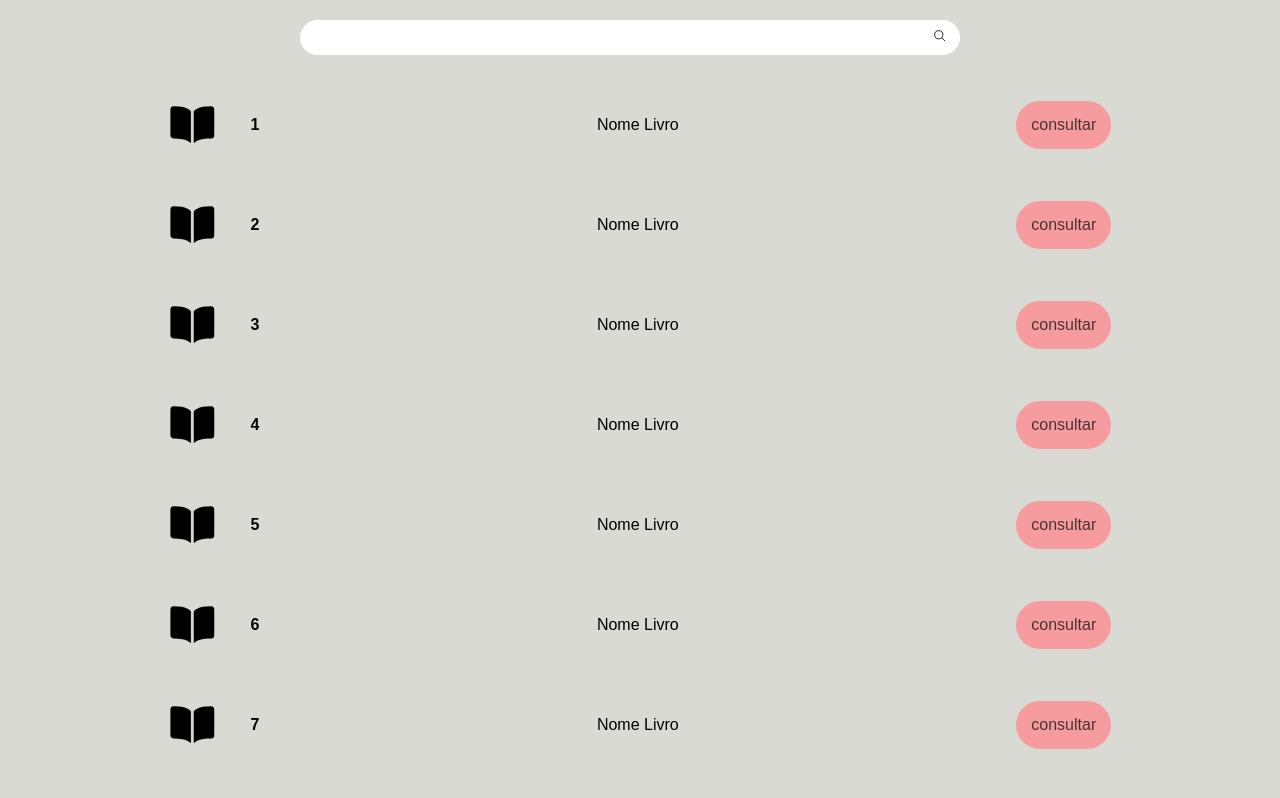
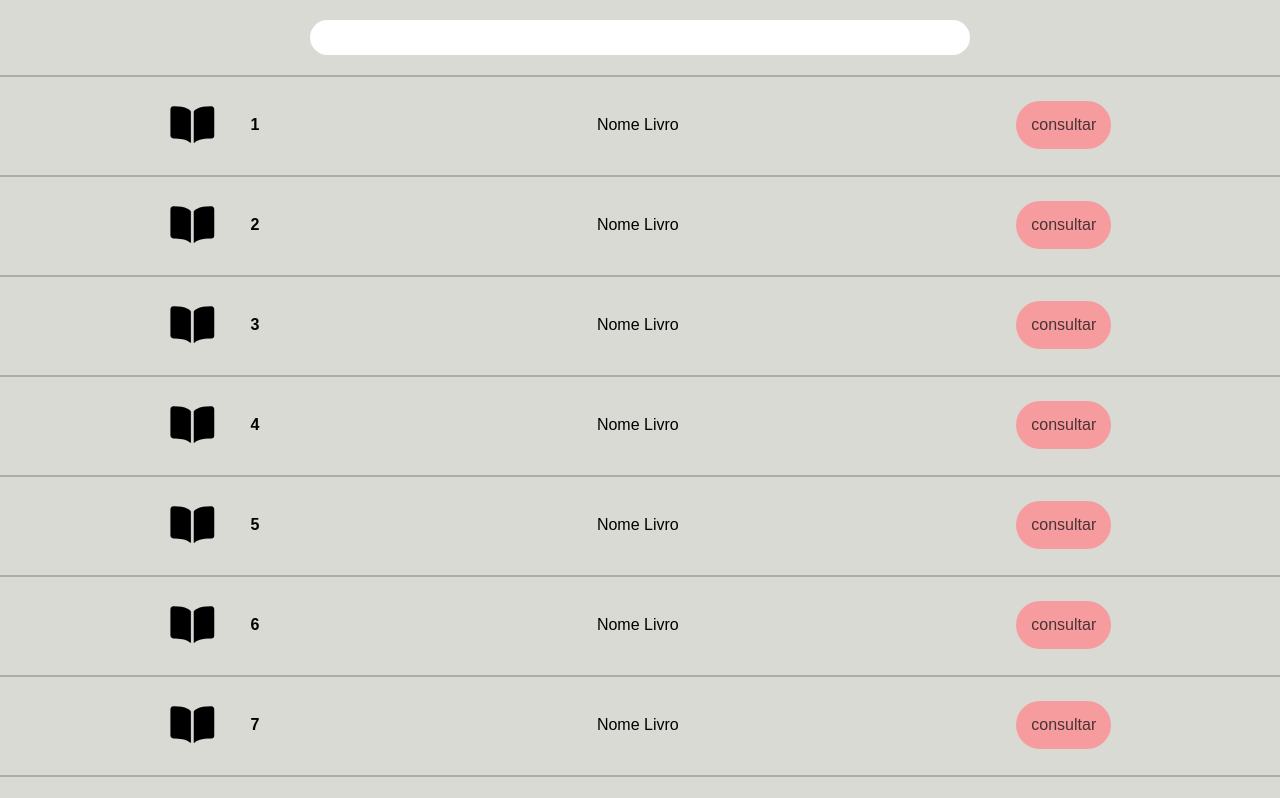
Before and after one commit to LucasVince/Libratech, a plain HTML site: page iframe/livros.html in a window 1280 px wide. Shown: the top 798 px of the page. Drawn offline with nearby package versions, Linux system fonts and the light colour scheme.

Commit message:
Add files via upload

```diff
--- a/iframe/js/modo_escuro.js
+++ b/iframe/js/modo_escuro.js
@@ -1,14 +1,16 @@
 window.addEventListener('DOMContentLoaded', () => {
     const switchInput = document.querySelector('#checkboxInput');
 
-    const tagMain = document.querySelector('main');
+    const tagMainConfig = document.querySelector('#mainConfig');
     const tagH1 = document.querySelector('h1');
     const configsDiv = document.querySelector('#configs div');
 
+    const TagBodyLivro = document.querySelector('#bodyLivro');
     const divLivros = document.querySelectorAll('.livro');
+    const divSearch = document.querySelector('#search-div');
 
     const mudarParaModoEscuro = () => {
-        if (tagMain) tagMain.style.backgroundColor = '#161718';
+        if (tagMainConfig) tagMainConfig.style.backgroundColor = '#161718';
         if (tagH1) {
             tagH1.style.backgroundColor = '#474a4d';
             tagH1.style.color = 'white';
@@ -17,24 +19,40 @@ window.addEventListener('DOMContentLoaded', () => {
             configsDiv.style.backgroundColor = '#474a4d';
             configsDiv.style.color = 'white';
         }
+
+        if (TagBodyLivro) {
+            TagBodyLivro.style.backgroundColor = '#161718';
+        }
         if (divLivros) {
             console.log(divLivros)
-            divLivros.forEach(el => divLivros[el].style.backgroundColor = '#474a4d');
+            divLivros.forEach(el => el.style.boxShadow = '0 2px 0 #474a4d');
+            divLivros.forEach(el => el.style.color = 'white');
+        }
+        if (divSearch) {
+            divSearch.style.boxShadow = '0 2px 0 #474a4d';
         }
     }
 
     const mudarParaModoClaro = () => {
-        if (tagMain) tagMain.style.backgroundColor = '#a7a7a1';
+        if (tagMainConfig) tagMainConfig.style.backgroundColor = '#a7a7a1';
         if (tagH1) {
-            tagH1.style.backgroundColor = '#e6e6e1';
+            tagH1.style.backgroundColor = '#dadad5';
             tagH1.style.color = 'black';
         }
         if (configsDiv) {
-            configsDiv.style.backgroundColor = '#e6e6e1';
+            configsDiv.style.backgroundColor = '#dadad5';
             configsDiv.style.color = 'black';
         }
+
+        if (TagBodyLivro) {
+            TagBodyLivro.style.backgroundColor = '#dadad5';
+        }
         if (divLivros) {
-            divLivros.forEach(el => divLivros[el].style.backgroundColor = '#dadad5');
+            divLivros.forEach(el => el.style.backgroundColor = '0 2px 0 #acacac');
+            divLivros.forEach(el => el.style.color = 'black');
+        }
+        if (divSearch) {
+            divSearch.style.boxShadow = '0 2px 0 #acacac';
         }
     }
 
--- a/iframe/livros.html
+++ b/iframe/livros.html
@@ -12,10 +12,10 @@
     <script src="js/loader.js"></script>
     <title>livros</title>
 </head>
-<body>
+<body id="bodyLivro">
     <main>
         <div id="search-div">
-            <input type="text" name="search-input" id="search-input"><button id="search"><ion-icon name="search-outline"></ion-icon></button>
+            <input type="text" name="search-input" id="search-input">
         </div>
     </main>
     <div id="loading-bg">
--- a/iframe/style/style-alunos.css
+++ b/iframe/style/style-alunos.css
@@ -27,15 +27,6 @@ body {
     padding: 10px;
     width: 50%;
     border-radius: 30px;
-}
-
-#search-div button {
-    background-color: transparent;
-    border: none;
-    transform: translateX(-30px);
-    width: 20px;
-    height: 20px;
-    cursor: pointer;
 }
 
 .livro {
--- a/iframe/style/style-livros.css
+++ b/iframe/style/style-livros.css
@@ -7,6 +7,10 @@
     user-select: none;
 }
 
+body {
+    background-color: #dadad5;
+}
+
 #search-div {
     display: flex;
     justify-content: center;
@@ -14,9 +18,7 @@
 
     padding: 20px 0;
 
-    background-color: #dadad5;
-
-    box-shadow: 0 -2px 0 #acacac;
+    box-shadow: 0 2px 0 #acacac;
 }
 
 #search-div input {
@@ -27,23 +29,12 @@
     border-radius: 30px;
 }
 
-#search-div button {
-    background-color: transparent;
-    border: none;
-    transform: translateX(-30px);
-    width: 20px;
-    height: 20px;
-    cursor: pointer;
-}
-
 .livro {
     display: flex;
     align-items: center;
     justify-content: space-around;
 
     height: 100px;
-
-    background-color: #dadad5;
 
     box-shadow: 0 2px 0 #acacac;
 
```
Also changed, not shown: iframe/alunos.html (+1 -1 lines), iframe/configs.html (+2 -2 lines), README.md.
